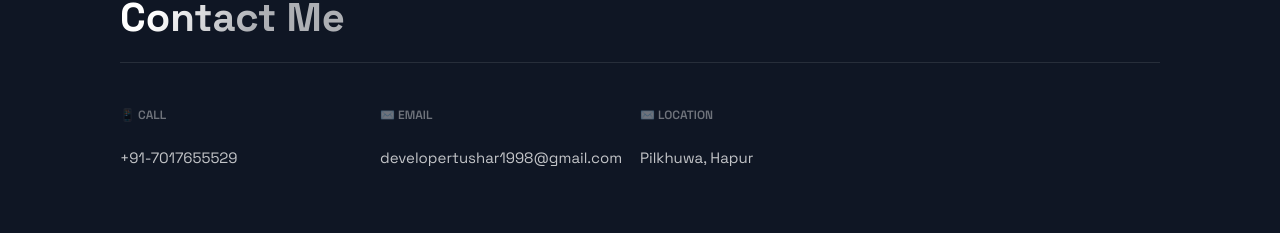
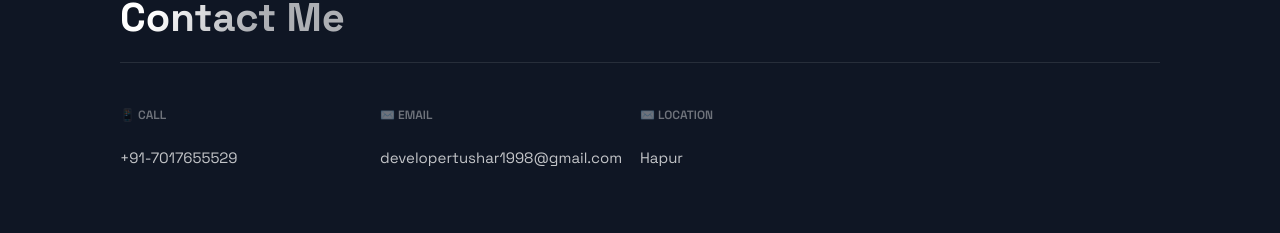
Before and after one commit to Tushar-chauhan198/tushar_portfolio, a Next.js app: page / in a window 1280 px wide. Shown: the part 2366-2599 px from the top of the page. Built offline with nearby package versions, Linux system fonts and the light colour scheme.

Commit message:
Update Footer.js

```diff
--- a/src/components/Footer/Footer.js
+++ b/src/components/Footer/Footer.js
@@ -34,7 +34,7 @@ const Footer = () => {
             </LinkColumn>
            <LinkColumn>
           <LinkTitle>✉️ Location</LinkTitle>
-          <LinkItem href="Hapur">Pilkhuwa, Hapur</LinkItem>
+          <LinkItem href="Hapur"> Hapur</LinkItem>
 
         </LinkColumn>
       </LinkList>
```
